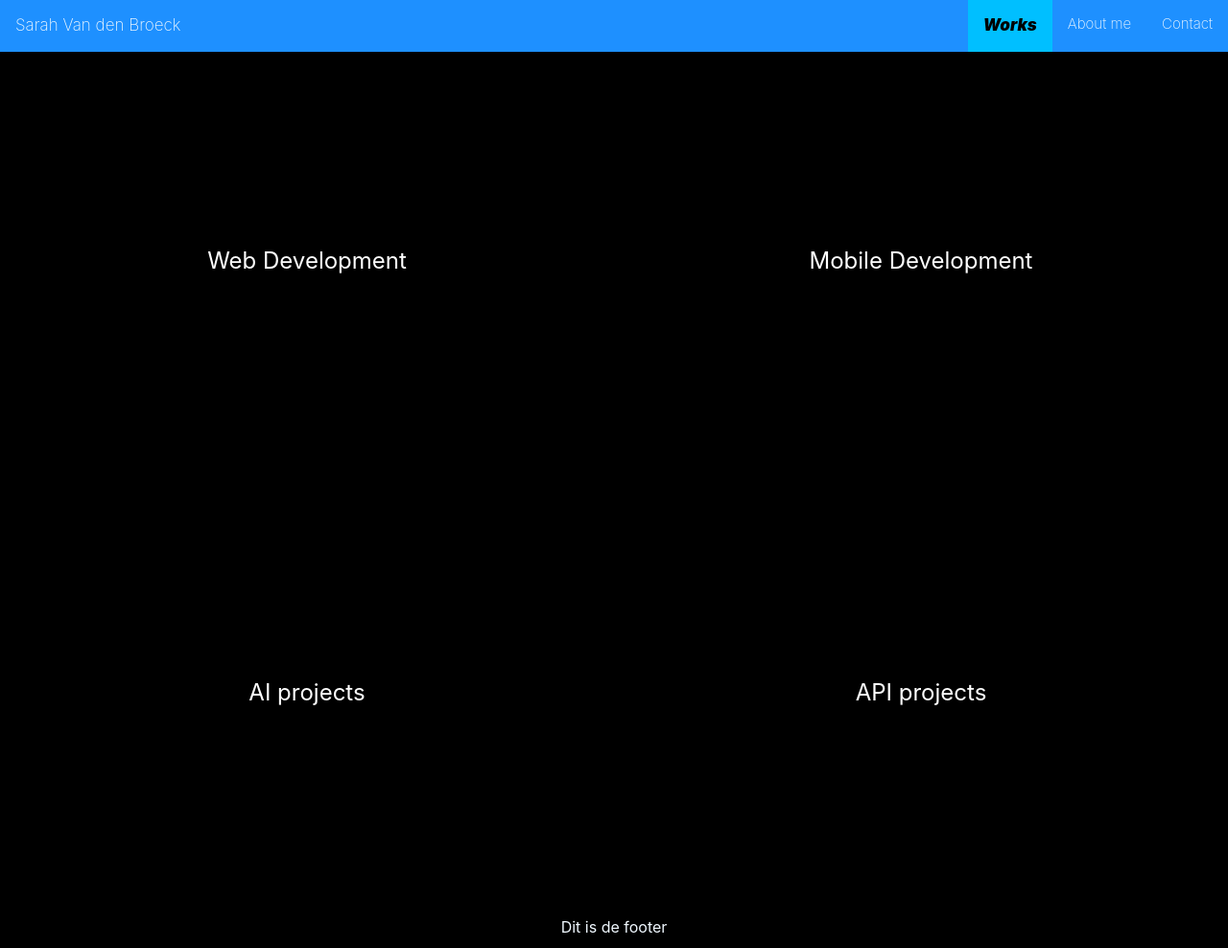
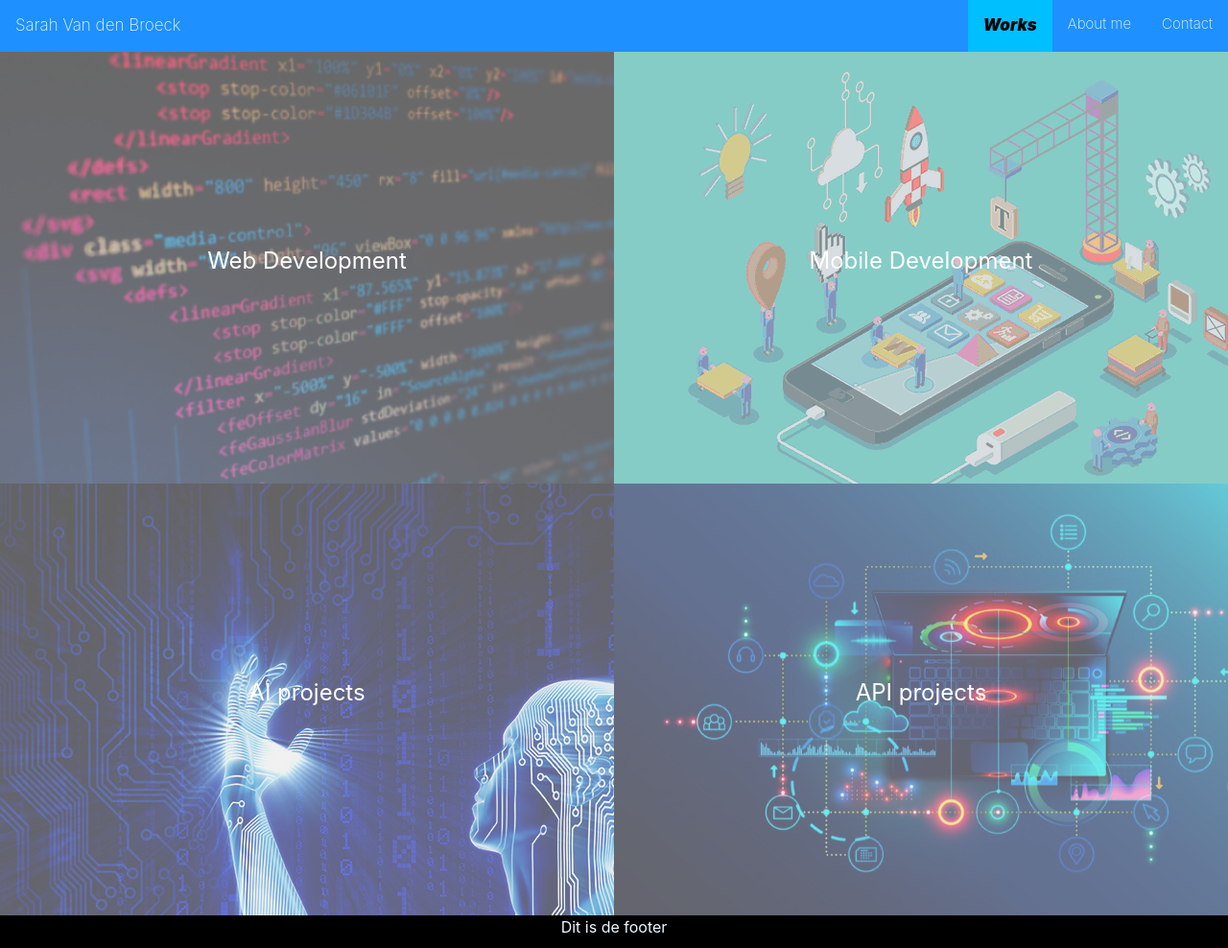
Before and after one commit to SarahVdB98/portfolio, a plain HTML site: page index.html in a window 1280 px wide. Shown: the whole page at 96% size. Drawn offline with nearby package versions, Linux system fonts and the light colour scheme; the site is published under a folder, as on GitHub Pages, so addresses that start at the root find nothing.

Commit message:
css updated / --> ./

```diff
--- a/style.css
+++ b/style.css
@@ -49,7 +49,7 @@ nav a.active{
 }
 
 #container1{
-    background-image: url(/images/htmlTrans.png);
+    background-image: url(./images/htmlTrans.png);
     width: 50%;
     color: white;
     float: left;
@@ -59,24 +59,24 @@ nav a.active{
 
 }
 #container1:hover{
-    background-image: url(/images/html.png);
+    background-image: url(./images/html.png);
     font-size: xx-large;
 }
 #container2:hover{
-    background-image: url(/images/download.png);
+    background-image: url(./images/download.png);
     font-size: xx-large;
 }
 #container3:hover{
-    background-image: url(/images/AI.jpg);
+    background-image: url(./images/AI.jpg);
     font-size: xx-large;
 }
 #container4:hover{
-    background-image: url(/images/APi.png);
+    background-image: url(./images/APi.png);
     font-size: xx-large;
 }
 
 #container2{
-    background-image: url(/images/downloadTrans.png);
+    background-image: url(./images/downloadTrans.png);
     width: 50%;
     color: white;
     float: left;
@@ -85,7 +85,7 @@ nav a.active{
     font-size: x-large;
 }
 #container3{
-    background-image: url(/images/AITrans.jpg);
+    background-image: url(./images/AITrans.jpg);
     width: 50%;
     color: white;
     float: left;
@@ -94,7 +94,7 @@ nav a.active{
     font-size: x-large;
 }
 #container4{
-    background-image: url(/images/APiTrans.png);
+    background-image: url(./images/APiTrans.png);
     width: 50%;
     color: white;
     float: left;
```
